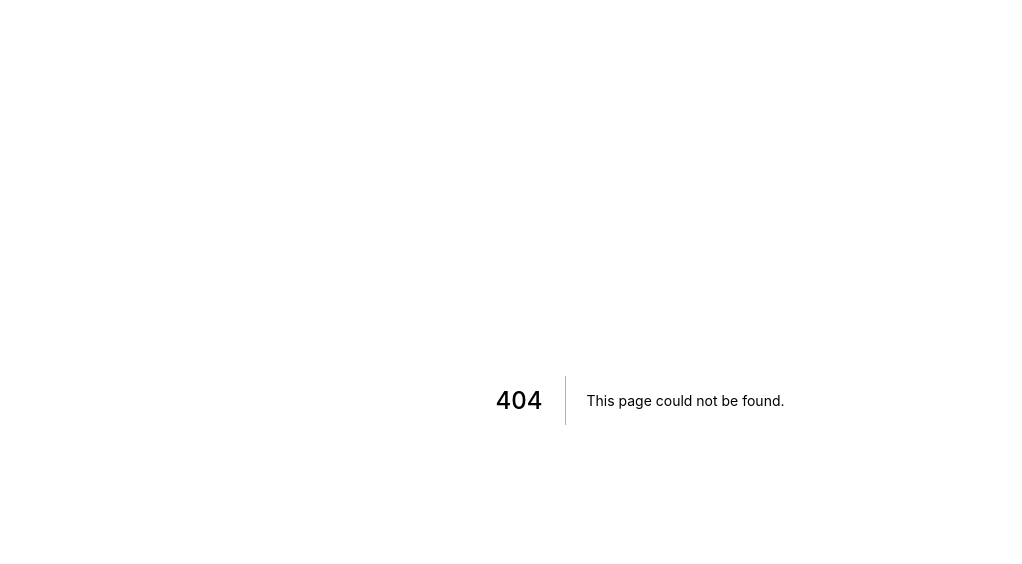
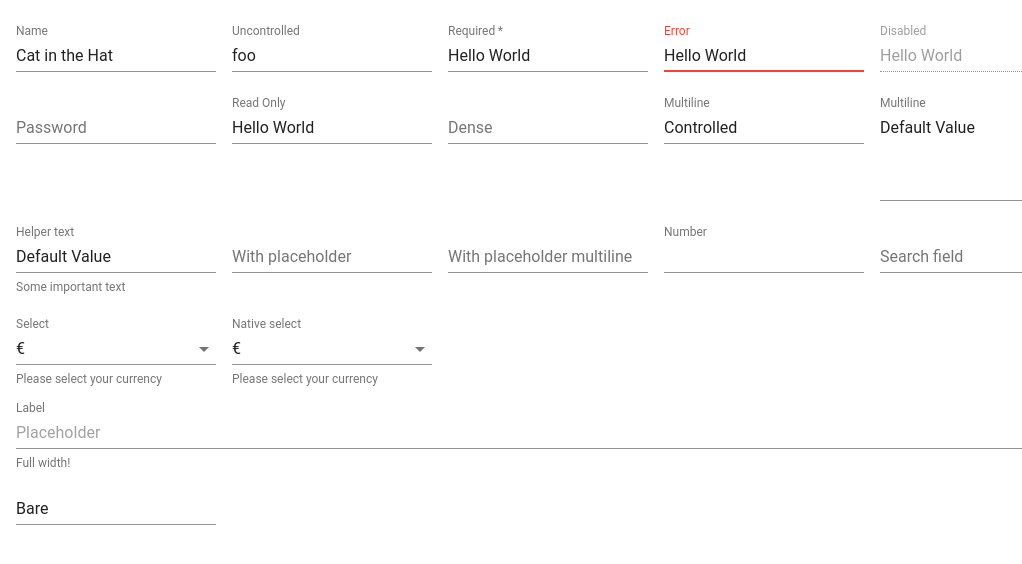
Before and after one commit to theMistletoe/IRead, a Next.js app in the folder client/: page /TextFields in a window 1280 px wide. Before the commit this address had no page. Shown: the top 564 px of the page, without its empty margins (0-1022 px from the left). Built offline with nearby package versions, Linux system fonts and the light colour scheme.

Commit message:
sample for material ui

```diff
--- /dev/null
+++ b/client/pages/TextFields.js
@@ -0,0 +1,272 @@
+import React from 'react';
+import PropTypes from 'prop-types';
+import classNames from 'classnames';
+import { withStyles } from '@material-ui/core/styles';
+import MenuItem from '@material-ui/core/MenuItem';
+import TextField from '@material-ui/core/TextField';
+
+const styles = theme => ({
+    container: {
+        display: 'flex',
+        flexWrap: 'wrap',
+    },
+    textField: {
+        marginLeft: theme.spacing.unit,
+        marginRight: theme.spacing.unit,
+        width: 200,
+    },
+    dense: {
+        marginTop: 19,
+    },
+    menu: {
+        width: 200,
+    },
+});
+
+const currencies = [
+    {
+        value: 'USD',
+        label: '$',
+    },
+    {
+        value: 'EUR',
+        label: '€',
+    },
+    {
+        value: 'BTC',
+        label: '฿',
+    },
+    {
+        value: 'JPY',
+        label: '¥',
+    },
+];
+
+class TextFields extends React.Component {
+    state = {
+        name: 'Cat in the Hat',
+        age: '',
+        multiline: 'Controlled',
+        currency: 'EUR',
+    };
+
+    handleChange = name => event => {
+        this.setState({ [name]: event.target.value });
+    };
+
+    render() {
+        const { classes } = this.props;
+
+        return (
+            <form className={classes.container} noValidate autoComplete="off">
+                <TextField
+                    id="standard-name"
+                    label="Name"
+                    className={classes.textField}
+                    value={this.state.name}
+                    onChange={this.handleChange('name')}
+                    margin="normal"
+                />
+
+                <TextField
+                    id="standard-uncontrolled"
+                    label="Uncontrolled"
+                    defaultValue="foo"
+                    className={classes.textField}
+                    margin="normal"
+                />
+
+                <TextField
+                    required
+                    id="standard-required"
+                    label="Required"
+                    defaultValue="Hello World"
+                    className={classes.textField}
+                    margin="normal"
+                />
+
+                <TextField
+                    error
+                    id="standard-error"
+                    label="Error"
+                    defaultValue="Hello World"
+                    className={classes.textField}
+                    margin="normal"
+                />
+
+                <TextField
+                    disabled
+                    id="standard-disabled"
+                    label="Disabled"
+                    defaultValue="Hello World"
+                    className={classes.textField}
+                    margin="normal"
+                />
+
+                <TextField
+                    id="standard-password-input"
+                    label="Password"
+                    className={classes.textField}
+                    type="password"
+                    autoComplete="current-password"
+                    margin="normal"
+                />
+
+                <TextField
+                    id="standard-read-only-input"
+                    label="Read Only"
+                    defaultValue="Hello World"
+                    className={classes.textField}
+                    margin="normal"
+                    InputProps={{
+                        readOnly: true,
+                    }}
+                />
+
+                <TextField
+                    id="standard-dense"
+                    label="Dense"
+                    className={classNames(classes.textField, classes.dense)}
+                    margin="dense"
+                />
+
+                <TextField
+                    id="standard-multiline-flexible"
+                    label="Multiline"
+                    multiline
+                    rowsMax="4"
+                    value={this.state.multiline}
+                    onChange={this.handleChange('multiline')}
+                    className={classes.textField}
+                    margin="normal"
+                />
+
+                <TextField
+                    id="standard-multiline-static"
+                    label="Multiline"
+                    multiline
+                    rows="4"
+                    defaultValue="Default Value"
+                    className={classes.textField}
+                    margin="normal"
+                />
+
+                <TextField
+                    id="standard-helperText"
+                    label="Helper text"
+                    defaultValue="Default Value"
+                    className={classes.textField}
+                    helperText="Some important text"
+                    margin="normal"
+                />
+
+                <TextField
+                    id="standard-with-placeholder"
+                    label="With placeholder"
+                    placeholder="Placeholder"
+                    className={classes.textField}
+                    margin="normal"
+                />
+
+                <TextField
+                    id="standard-textarea"
+                    label="With placeholder multiline"
+                    placeholder="Placeholder"
+                    multiline
+                    className={classes.textField}
+                    margin="normal"
+                />
+
+                <TextField
+                    id="standard-number"
+                    label="Number"
+                    value={this.state.age}
+                    onChange={this.handleChange('age')}
+                    type="number"
+                    className={classes.textField}
+                    InputLabelProps={{
+                        shrink: true,
+                    }}
+                    margin="normal"
+                />
+
+                <TextField
+                    id="standard-search"
+                    label="Search field"
+                    type="search"
+                    className={classes.textField}
+                    margin="normal"
+                />
+
+                <TextField
+                    id="standard-select-currency"
+                    select
+                    label="Select"
+                    className={classes.textField}
+                    value={this.state.currency}
+                    onChange={this.handleChange('currency')}
+                    SelectProps={{
+                        MenuProps: {
+                            className: classes.menu,
+                        },
+                    }}
+                    helperText="Please select your currency"
+                    margin="normal"
+                >
+                    {currencies.map(option => (
+                        <MenuItem key={option.value} value={option.value}>
+                            {option.label}
+                        </MenuItem>
+                    ))}
+                </TextField>
+                <TextField
+                    id="standard-select-currency-native"
+                    select
+                    label="Native select"
+                    className={classes.textField}
+                    value={this.state.currency}
+                    onChange={this.handleChange('currency')}
+                    SelectProps={{
+                        native: true,
+                        MenuProps: {
+                            className: classes.menu,
+                        },
+                    }}
+                    helperText="Please select your currency"
+                    margin="normal"
+                >
+                    {currencies.map(option => (
+                        <option key={option.value} value={option.value}>
+                            {option.label}
+                        </option>
+                    ))}
+                </TextField>
+                <TextField
+                    id="standard-full-width"
+                    label="Label"
+                    style={{ margin: 8 }}
+                    placeholder="Placeholder"
+                    helperText="Full width!"
+                    fullWidth
+                    margin="normal"
+                    InputLabelProps={{
+                        shrink: true,
+                    }}
+                />
+
+                <TextField
+                    id="standard-bare"
+                    className={classes.textField}
+                    defaultValue="Bare"
+                    margin="normal"
+                />
+            </form>
+        );
+    }
+}
+
+TextFields.propTypes = {
+    classes: PropTypes.object.isRequired,
+};
+
+export default withStyles(styles)(TextFields);
--- a/client/pages/index.js
+++ b/client/pages/index.js
@@ -4,6 +4,8 @@ import fetch from 'isomorphic-unfetch'
 import NetworkInfo from './NetworkInfo'
 import AccountInfo from './AccountInfo';
 import AllReports from './AllReports';
+import Button from '@material-ui/core/Button'
+import TextFields from './TextFields'
 
 const Index = (props) => (
     <Layout>
@@ -11,6 +13,10 @@ const Index = (props) => (
         <NetworkInfo />
         <AccountInfo />
         <AllReports />
+        <Button variant="contained" color="primary" >
+            hello
+        </Button>
+        <TextFields />
         <ul>
             {props.shows.map(({ show }) => (
                 <li key={show.id}>
```
